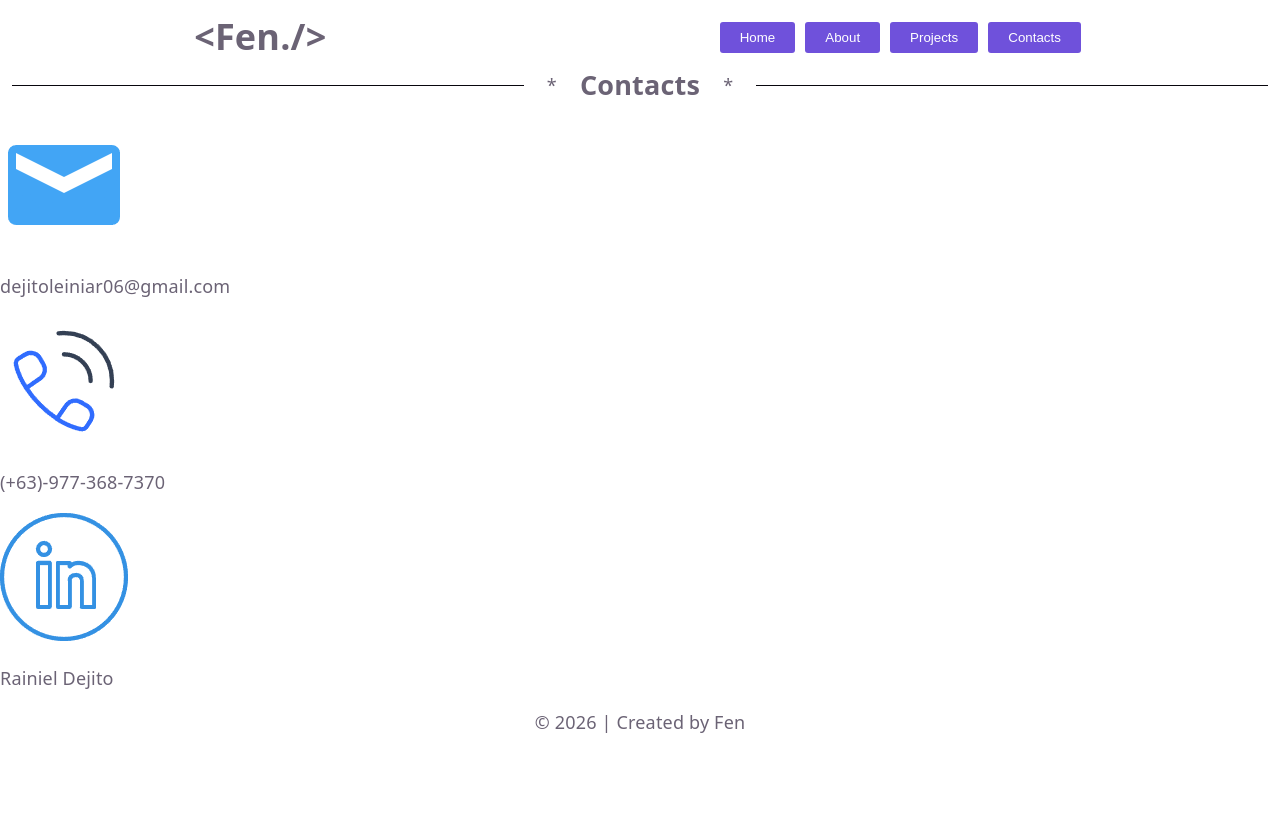
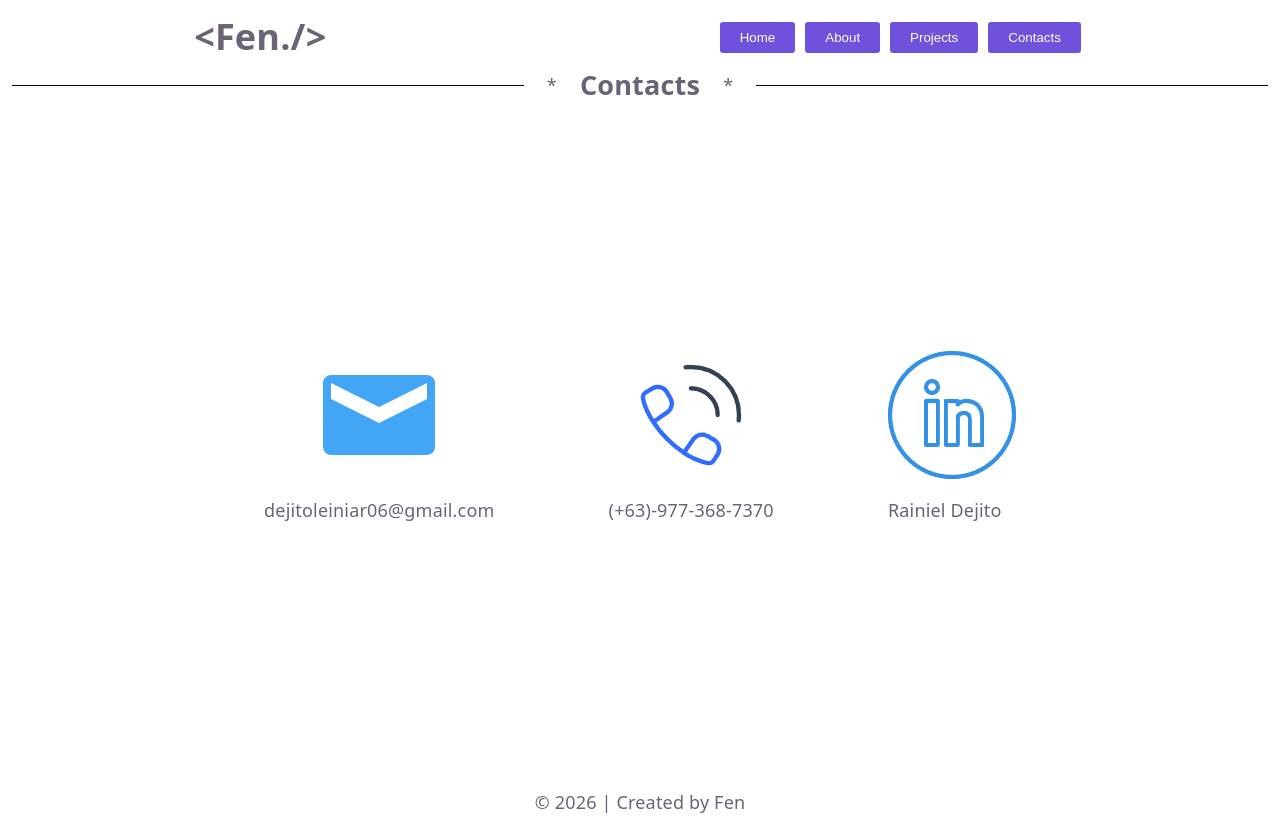
Before and after one commit to rdejito/react-portfolio, a React (Vite) app: page / in a window 1280 px wide. Both pictures are taken after a click on the button "Contacts". Before the commit the page ends 800 px from the top, so only its background shows below. Built offline with nearby package versions, Linux system fonts and the light colour scheme.

Commit message:
Added styling in contacts tab

```diff
--- a/src/components/ContactContent.jsx
+++ b/src/components/ContactContent.jsx
@@ -1,6 +1,6 @@
 function ContactContent({ contact }) {
   return (
-    <div key={contact.id}>
+    <div className="link">
       <img src={`contacts/${contact.type}.png`} alt={contact.type} />
       <p>{contact.content}</p>
     </div>
--- a/src/components/Contacts.jsx
+++ b/src/components/Contacts.jsx
@@ -12,7 +12,7 @@ function Contacts({ contacts }) {
         <span>*</span>
         <div className="contact-line"></div>
       </div>
-      <div>
+      <div className="links">
         {contacts.map((contact) => (
           <ContactContent contact={contact} key={contact.id} />
         ))}
--- a/src/globals.css
+++ b/src/globals.css
@@ -253,6 +253,26 @@ body {
   width: 40%;
 }
 
+.links {
+  padding: 0 200px;
+  display: flex;
+  justify-content: space-evenly;
+  align-items: center;
+  gap: 50px;
+  min-height: 650px;
+  border: 1px slid #eee;
+}
+
+.link {
+  display: flex;
+  flex-direction: column;
+  align-items: center;
+}
+
+.link p {
+  width: 100%;
+}
+
 /* FOOTER TAB */
 .footer {
   min-height: 20px;
```
